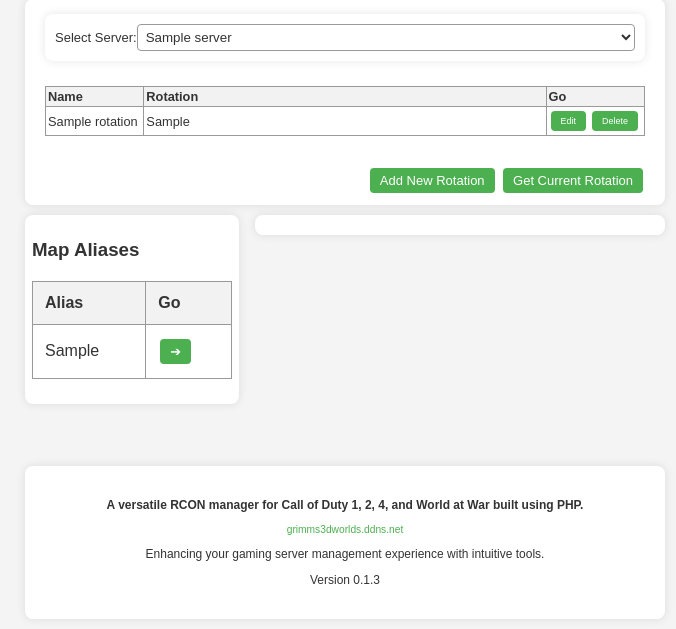
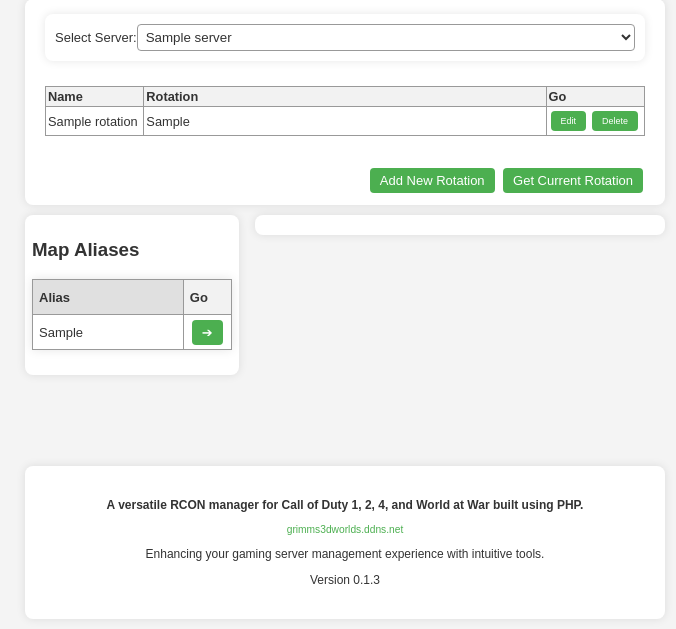
Before and after one commit to Grimm1/Call-of-Duty-simple-RCON, a PHP site: page /map_rot_ed.php in a window 1280 px wide. Shown: the part 171-800 px from the top of the page, without its empty margins (295-971 px from the left). Run offline with PHP 8.4, Linux system fonts and the light colour scheme; the visitor is signed in with stand-in values (Sample User, id 1); tables that the repository leaves empty or names only in its code hold one stand-in row (values such as "Sample post"); a stand-in replaces the project's code that opens the database connection.

Commit message:
Update map_rot_ed.php
table_fixes

```diff
--- a/map_rot_ed.php
+++ b/map_rot_ed.php
@@ -439,7 +439,7 @@ while ($row = $aliasResult->fetch_assoc()) {
             }
 
             function updateAliasesTable(aliases) {
-                var tableHTML = '<table class="map-aliases-table"><thead><tr><th>Alias</th><th>Go</th></tr></thead><tbody>';
+                var tableHTML = '<table id="map-aliases-table" class="map-aliases-table"><thead><tr><th>Alias</th><th>Go</th></tr></thead><tbody>';
 
                 if (Object.keys(aliases).length > 0) {
                     for (var mapName in aliases) {
@@ -456,6 +456,59 @@ while ($row = $aliasResult->fetch_assoc()) {
 
                 tableHTML += '</tbody></table>';
                 document.querySelector('.map-aliases-container').innerHTML = '<h3>Map Aliases</h3>' + tableHTML;
+
+                // Apply some inline styles to ensure CSS is applied correctly
+                var table = document.getElementById('map-aliases-table');
+                if (table) {
+                    table.style.width = '100%'; // Ensure full width
+                    table.style.tableLayout = 'fixed'; // If fixed layout is needed
+
+                    // Apply styles to table cells
+                    var cells = table.querySelectorAll('th, td');
+                    cells.forEach(function(cell) {
+                        cell.style.padding = '2px 2px 2px 6px'; // Match CSS padding
+                        cell.style.border = '1px solid var(--table-border)'; // Match CSS border
+                        cell.style.height = '30px'; // Match CSS height
+                        cell.style.backgroundColor = 'var(--form-bg)'; // Match CSS background color
+                        cell.style.overflow = 'hidden'; // Match CSS overflow
+                        cell.style.textOverflow = 'ellipsis'; // Match CSS text overflow
+                        cell.style.whiteSpace = 'nowrap'; // Match CSS white space
+                    });
+
+                    // Style for odd headers
+                    var oddHeaders = table.querySelectorAll('th:nth-child(odd)');
+                    oddHeaders.forEach(function(header) {
+                        header.style.backgroundColor = 'var(--alt-bg)';
+                        header.style.color = 'var(--text-color)';
+                        header.style.fontWeight = 'bold';
+                    });
+
+                    // Style for even headers
+                    var evenHeaders = table.querySelectorAll('th:nth-child(even)');
+                    evenHeaders.forEach(function(header) {
+                        header.style.backgroundColor = 'var(--table-header-bg)';
+                        header.style.color = 'var(--text-color)';
+                        header.style.fontWeight = 'bold';
+                    });
+
+                    // Style for even rows
+                    var evenRows = table.querySelectorAll('tr:nth-child(even)');
+                    evenRows.forEach(function(row) {
+                        row.style.backgroundColor = 'var(--table-even-row-bg)';
+                    });
+
+                    // Hover effect
+                    table.addEventListener('mouseover', function(e) {
+                        if (e.target.tagName.toLowerCase() === 'tr') {
+                            e.target.style.backgroundColor = 'var(--table-hover-bg)';
+                        }
+                    });
+                    table.addEventListener('mouseout', function(e) {
+                        if (e.target.tagName.toLowerCase() === 'tr') {
+                            e.target.style.backgroundColor = '';
+                        }
+                    });
+                }
 
                 // Add event listener for adding maps to rotation
                 document.querySelectorAll('.map-aliases-container .add-to-rotation').forEach(button => {
@@ -687,7 +740,7 @@ while ($row = $aliasResult->fetch_assoc()) {
                     '</select></td>' +
                     '<td><button class="move-up small-button" title="Move Up">↑</button>' +
                     '<button class="move-down small-button" title="Move Down">↓</button>' +
-                    '<button class="delete-map small-button">Delete</button></td></tr>';
+                    '<button class="delete-map small-button">Del</button></td></tr>';
 
                 rightTableBody.insertAdjacentHTML('beforeend', newRow);
                 updateRowIndices(rightTableBody);
```
